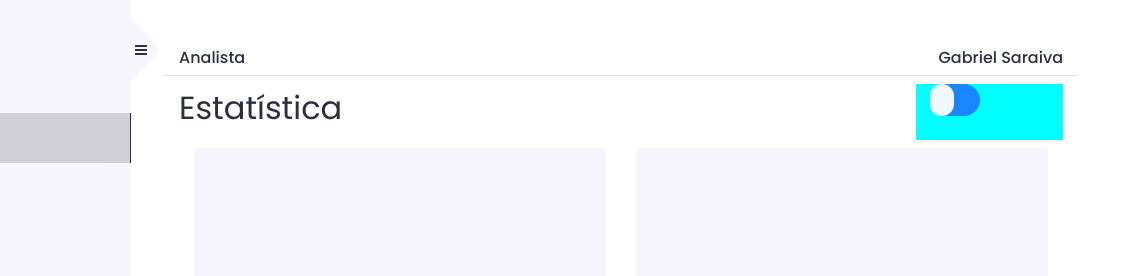
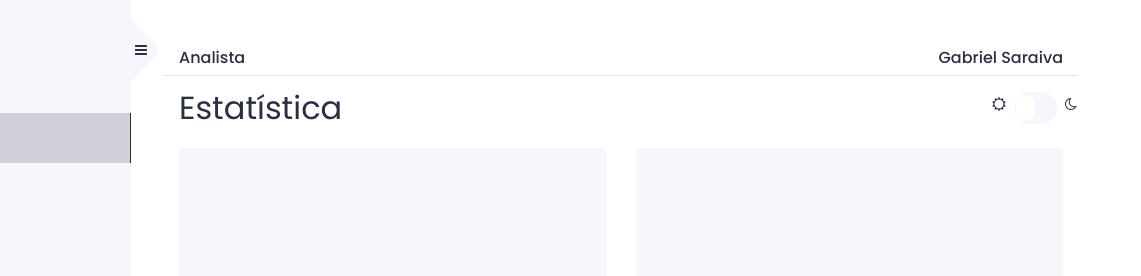
Before and after one commit to gabrielsaraivam/arquivos-compartilhados, a plain HTML site: page teste site responsivo/dashboard.html in a window 1280 px wide. Shown: the top 276 px of the page, 139-1280 px from the left. Drawn offline with nearby package versions, Linux system fonts and the light colour scheme.

Commit message:
att dash

```diff
--- a/teste site responsivo/dashboard.html
+++ b/teste site responsivo/dashboard.html
@@ -75,13 +75,22 @@
 
           <div class="row mt-2 container col-12">
             <h2 class="color-text">Estatística</h2>
-            <div class="ml-auto col-2" style="background-color: aqua;">
-                <label class="col-12 m-0 p-0">
-                  <input type="checkbox" id="switch"> <div class="check col-5"></div>
+            <div class="col-8  col-sm-4 col-md-5 col-lg-2 ml-auto p-0 pt-2" >
+              <div class="col-12 p-0">
+                <label class="col-7 p-0 row ml-auto">
+                  <input type="checkbox" id="switch">
+                  <div style="height: 3vh;">
+                    <span class="fa fa-sun-o"></span>
+                  </div>
+                  <div class="check col-6 ml-2 mr-2"></div>
+                  <div style="height: 3vh;">
+                    <span class="fa fa-moon-o"></span>
+                  </div>
                 </label>
+              </div>
             </div>
           </div>
-          <div class="row container col-12 h-50">
+          <div class="row container col-12 h-50 p-0">
             <div class=" mt-2 col-md-6 col-lg-6 col-sm-6 col-xl-6 mr-auto rounded">
               <div class="col-12 col-md-12 col-lg-12 col-sm-12 col-xl-12 rounded  divs-graphcs-big"></div>
             </div>
@@ -91,7 +100,7 @@
             </div>
           </div>
 
-          <div class="row container col-12 h-50">
+          <div class="row container col-12 h-50 p-0">
             <div class="mt-3 mb-0 col-md-6 col-lg-6 col-sm-6 col-xl-6 mr-auto rounded">
               <div class="col-12 col-md-12 col-lg-12 col-sm-12 col-xl-12 rounded divs-graphcs-small" ></div>
             </div>
@@ -124,7 +133,7 @@
     //var altura = window.innerHeight;
     var largura = window.innerWidth;
 
-    if (largura < 940.98)
+    if (largura < 1258)
         // document.getElementsByClassName('menu')[0].className = 'responsivemenu';
         sidebar.style = "position: absolute; z-index: 9999; height: 100%;"
 
@@ -134,7 +143,7 @@
 $(document).ready(function() {
   var largura = $(window).width();
 
-  if (largura < 940.98)
+  if (largura < 1258)
         // document.getElementsByClassName('menu')[0].className = 'responsivemenu';
         sidebar.style = "position: absolute; z-index: 9999; height: 100%;"
 
--- a/teste site responsivo/styleDash.css
+++ b/teste site responsivo/styleDash.css
@@ -87,7 +87,8 @@ body{
     /* position: relative;
     top: 5%;
     left: 7%; */
-    background: #1986ff;
+    position: relative;
+    background: var(--general-divs);
     cursor: pointer;
     /* border-radius: 20px; */
     /* overflow: hidden; */
@@ -99,18 +100,17 @@ body{
 .check:before{
     content: '';
     position: absolute;
-    top: 0;
-    left: -1px;
-    background: #fffffff1;
-    width: 50%;
-    height: 100%;
+    top: 10%;
+    left: 2px;
+    background: var(--body-fundo);
+    width: 45%;
+    height: 80%;
     border-radius: 20px;
     transition: 0.5s;
 }
 
 #switch:checked ~ .check:before{
-    transform: translateX(27px);
-    background: #070c08ef;
+    transform: translateX(22px);
 }
 
 #switch{
```
